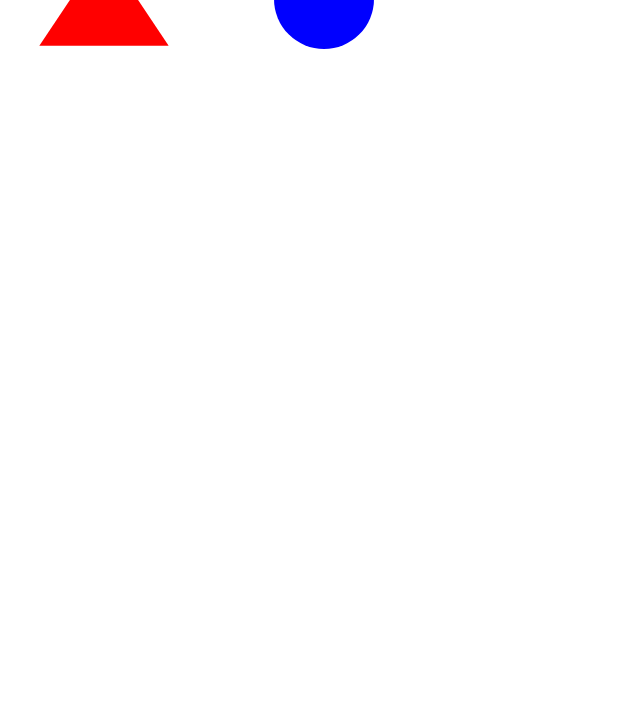
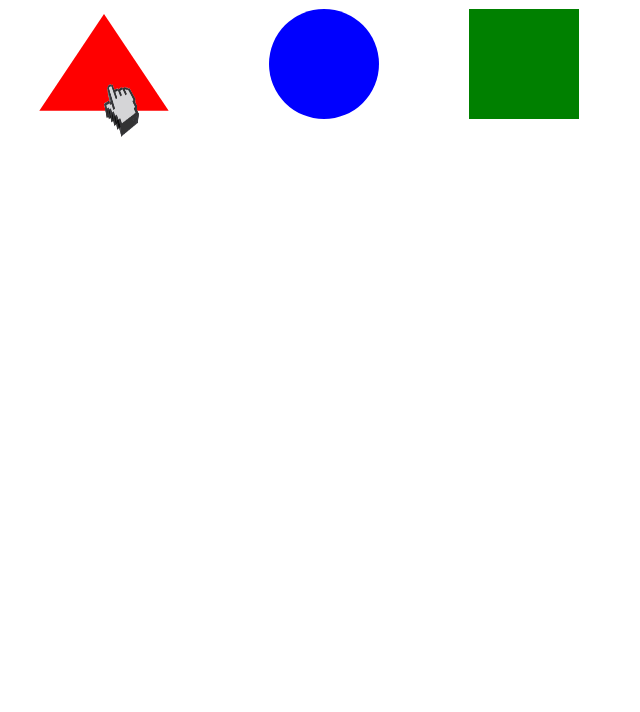
Before and after one commit to clinstid/shapemonster, a plain HTML site: page index.html in a window 1280 px wide. Shown: the part 175-887 px from the top of the page, without its empty margins (266-906 px from the left). Before the commit the page ends 822 px from the top, so only its background shows below. Drawn offline with nearby package versions, Linux system fonts and the light colour scheme.

Commit message:
Add some images for instructions, a square, and a cursor.

```diff
--- a/index.html
+++ b/index.html
@@ -9,7 +9,10 @@
 <body>
     <div id="header">
         <h1>Shape Monster</h1>
-        <p>Feed each shape to the monster that wants it!<p>
+        <h2>Feed each shape to the monster that wants it!</h2>
+        <p>
+        Use <img alt="tab key" src="tab_key.png" style="height: 2em"> to select a shape. Use <img alt="arrow keys" src="arrow_keys.png" style="height: 2em"> to move the shape.
+        </p>
     </div>
     <div id="content">
         <canvas id="main" height="700px" width="700px">
--- a/shape_monster.js
+++ b/shape_monster.js
@@ -1,104 +1,18 @@
-var k = {
-    SPACE: 32,
-    TAB: 9,
-    LEFT: 37,
-    UP: 38,
-    RIGHT: 39,
-    DOWN: 40,
-};
+// Shape Monster!
+// --------------
+// File:   shape_monster.js
+// Author: Chris Linstid <chris@linstid.com>
+//
+// This is a silly game that I'm building for my (as of July 2013) 17 month old
+// daughter. She isn't quite ready to play it yet, but maybe by the time I get
+// enough free minutes, she'll be ready.
+//
+// The basic premise of the game is to guide colorful shapes to the shape
+// monsters that feed on them. There really is no end to the game, it's just
+// for fun.
 
-var board = {
-    shapes: [],
-    shape_index: 0,
-    start: function() {
-        $(window).keydown(board.handle_keydown);
-        board.canvas = $("#main")[0];
-        board.context = board.canvas.getContext('2d');
-        var triangle = new Triangle(80, 80, 70);
-        triangle.draw(board.context);
-        board.shapes.push(triangle);
-
-        var circle = new Circle(300, 60, 50);
-        circle.draw(board.context);
-        board.shapes.push(circle);
-    },
-
-    clear: function() {
-        board.context.clearRect(0, 0, board.canvas.width, board.canvas.height);
-    },
-
-    redraw: function() {
-        board.clear();
-        for (var i = 0; i < board.shapes.length; i++) {
-            if (board.shapes[i]) {
-                var shape = board.shapes[i];
-                shape.draw(board.context);
-            }
-        }
-    },
-
-    next_shape: function() {
-        board.shape_index += 1;
-        if (board.shape_index >= board.shapes.length) {
-            board.shape_index = 0;
-        }
-        console.log("Selected new shape %d %s",
-                    board.shape_index,
-                    board.shapes[board.shape_index]);
-        board.redraw();
-    },
-
-    handle_keydown: function(event) {
-        var key_map = {
-            9: board.next_shape,
-        };
-
-        if (key_map[event.which]) {
-            key_map[event.which]();
-
-            // Override whatever else the browser might want to do with one of
-            // our registered key presses.
-            return false;
-        }
-
-        // We don't have anything registered for this key press, so just let it
-        // continue up the stack.
-        return true;
-    },
-
-};
-
-// Circle class:
-//
-// This builds a circle centered at x, y with a radius of r.
-//
-// x: center X coordinate
-// y: center y coordinate
-// r: radius of the circle
-// fillColor: color to fill it with
-function Circle(x, y, r, fillColor) {
-    this.x = x || 0;
-    this.y = y || 0;
-    this.r = r || 0;
-    this.fillColor = fillColor || "blue";
-}
-
-Circle.prototype.draw = function(context) {
-    context.fillStyle = this.fillColor;
-    context.beginPath();
-    context.arc(this.x, this.y, this.r, 0, 2*Math.PI, true);
-    context.fill();
-}
-
-Circle.prototype.move = function(x, y) {
-    this.x = x;
-    this.y = y;
-    board.redraw();
-}
-
-
-// Triangle class:
-//
+// Triangle class
+// --------------
 // This builds an equilateral triangle centered at x, y where size represents
 // the distance from the center to each vertex.
 //
@@ -107,6 +21,7 @@ Circle.prototype.move = function(x, y) {
 // size: distance from center to vertices
 // fillColor: color to fill it with
 function Triangle(x, y, size, fillColor) {
+    this.radius = size;
     this.size = size;
     this.x = x;
     this.y = y;
@@ -139,11 +54,230 @@ Triangle.prototype.move = function(x, y) {
     board.redraw();
 }
 
-// document has loaded, let's get those shape monsters up and running
+// Circle class
+// ------------
+// This builds a circle centered at x, y with a radius of radius.
+//
+// x: center X coordinate
+// y: center y coordinate
+// radius: radius of the circle
+// fillColor: color to fill it with
+function Circle(x, y, radius, fillColor) {
+    this.x = x || 0;
+    this.y = y || 0;
+    this.radius = radius || 0;
+    this.fillColor = fillColor || "blue";
+}
+
+Circle.prototype.draw = function(context) {
+    context.fillStyle = this.fillColor;
+    context.beginPath();
+    context.arc(this.x, this.y, this.radius, 0, 2*Math.PI, true);
+    context.fill();
+}
+
+Circle.prototype.move = function(x, y) {
+    this.x = x;
+    this.y = y;
+    board.redraw();
+}
+
+// Square class
+// ------------
+// Builds a circle centered at x, y, with a side length of length.
+//
+// x: center X coordinate
+// y: center Y coordinate
+// length: length of a side
+// fillColor: color to fill it with
+function Square(x, y, length, fillColor) {
+    this.x = x || 0;
+    this.y = y || 0;
+    this.length = length || 0;
+    this.radius = length / 2;
+    this.fillColor = fillColor || "green";
+}
+
+Square.prototype.draw = function(context) {
+    context.fillStyle = this.fillColor;
+    context.fillRect(this.x - this.length / 2,
+                     this.y - this.length / 2,
+                     this.length, this.length);
+}
+
+Square.prototype.move = function(x, y) {
+    this.x = x;
+    this.y = y;
+    board.redraw();
+}
+
+// CImage class
+// ------------
+// Represents an image that we're drawing on the canvas.
+//
+// src: URL to the image
+// shape: The shape that we want to point at.
+function CImage(src, shape) {
+    this.loaded = false;
+    this.draw_requested = false;
+    this.move(shape);
+    this.image = new Image();
+    this.image.onload = this.image_loaded;
+    this.image.src = src;
+}
+
+CImage.prototype.image_loaded = function() {
+    board.redraw();
+}
+
+CImage.prototype.draw = function(context) {
+    if (this.x == 0 || this.y == 0) {
+        console.log("No x or y! D'OH!");
+        return;
+    }
+    if (this.width == 0 || this.height == 0) {
+        context.drawImage(this.image, this.x, this.y);
+    }
+    else {
+        context.drawImage(this.image, this.x, this.y, this.width, this.height);
+    }
+}
+
+CImage.prototype.move = function(shape) {
+    this.x = shape.x;
+    this.y = shape.y;
+    this.width = shape.radius / 2;
+    this.height = shape.radius*(3/4);
+}
+
+// board
+// -----
+// The board is the control object that keeps the state of the playing board
+// and contains the functions used for progressing through the game.
+var board = {
+    shapes: [],
+    images: [],
+    shape_index: 0,
+    move_speed: 4,
+    start: function() {
+
+        // register callbacks for key presses
+        $(window).keydown(board.handle_keydown);
+
+        // set variables for the canvas
+        board.canvas = $("#main")[0];
+        board.context = board.canvas.getContext('2d');
+
+        // draw the initial shapes
+        var triangle = new Triangle(80, 80, 70);
+        board.shapes.push(triangle);
+
+        var circle = new Circle(300, 60, 55);
+        board.shapes.push(circle);
+
+        var square = new Square(500, 60, 110);
+        board.shapes.push(square);
+
+        // draw the cursor image
+        first_shape = board.shapes[board.shape_index];
+        board.cursor_image = new CImage("3D_hand_cursor.png",
+                                        board.shapes[board.shape_index]);
+
+        board.redraw();
+    },
+
+    clear: function() {
+        board.context.clearRect(0, 0, board.canvas.width, board.canvas.height);
+    },
+
+    redraw: function() {
+        board.clear();
+        for (var i = 0; i < board.shapes.length; i++) {
+            var shape = board.shapes[i];
+            if (shape) {
+                shape.draw(board.context);
+            }
+        }
+
+        for (var i = 0; i < board.images.length; i++) {
+            var image = board.images[i];
+            if (image) {
+                image.draw(board.context);
+            }
+        }
+
+        board.cursor_image.draw(board.context);
+    },
+
+    next_shape: function() {
+        board.shape_index += 1;
+        if (board.shape_index >= board.shapes.length) {
+            board.shape_index = 0;
+        }
+        console.log("Selected new shape %d %s",
+                    board.shape_index,
+                    board.shapes[board.shape_index]);
+        board.cursor_image.move(board.shapes[board.shape_index]);
+        board.redraw();
+    },
+
+    move_shape: function(x, y) {
+        board.shapes[board.shape_index].move(x, y);
+    },
+
+    move_shape_left: function() {
+        var shape = board.shapes[board.shape_index];
+        board.move_shape(shape.x - board.move_speed, shape.y);
+        board.cursor_image.move(shape);
+    },
+
+    move_shape_right: function() {
+        var shape = board.shapes[board.shape_index];
+        board.move_shape(shape.x + board.move_speed, shape.y);
+        board.cursor_image.move(shape);
+    },
+
+    move_shape_down: function() {
+        var shape = board.shapes[board.shape_index];
+        board.move_shape(shape.x, shape.y + board.move_speed);
+        board.cursor_image.move(shape);
+    },
+
+    move_shape_up: function() {
+        var shape = board.shapes[board.shape_index];
+        board.move_shape(shape.x, shape.y - board.move_speed);
+        board.cursor_image.move(shape);
+    },
+
+    handle_keydown: function(event) {
+        var key_map = {
+            9: board.next_shape, // tab
+            37: board.move_shape_left,
+            38: board.move_shape_up,
+            39: board.move_shape_right,
+            40: board.move_shape_down,
+        };
+
+        if (key_map[event.which]) {
+            key_map[event.which]();
+
+            // Override whatever else the browser might want to do with one of
+            // our registered key presses.
+            return false;
+        }
+
+        // We don't have anything registered for this key press, so just let it
+        // continue up the stack.
+        return true;
+    },
+
+};
+
 function window_resize() {
     // TODO
 }
 
+// document has loaded, let's get those shape monsters up and running
 $(document).ready(function() {
     $(window).resize(window_resize);
     window_resize();
```
Also changed, not shown: 3D_hand_cursor.png (added), arrow_keys.png (added), tab_key.png (added).
